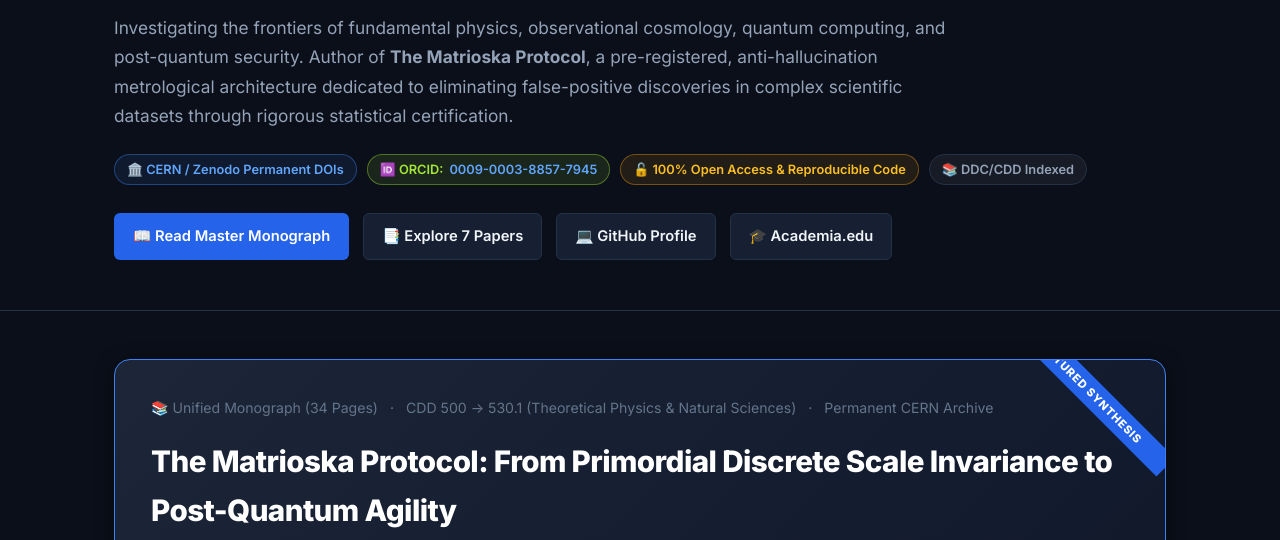
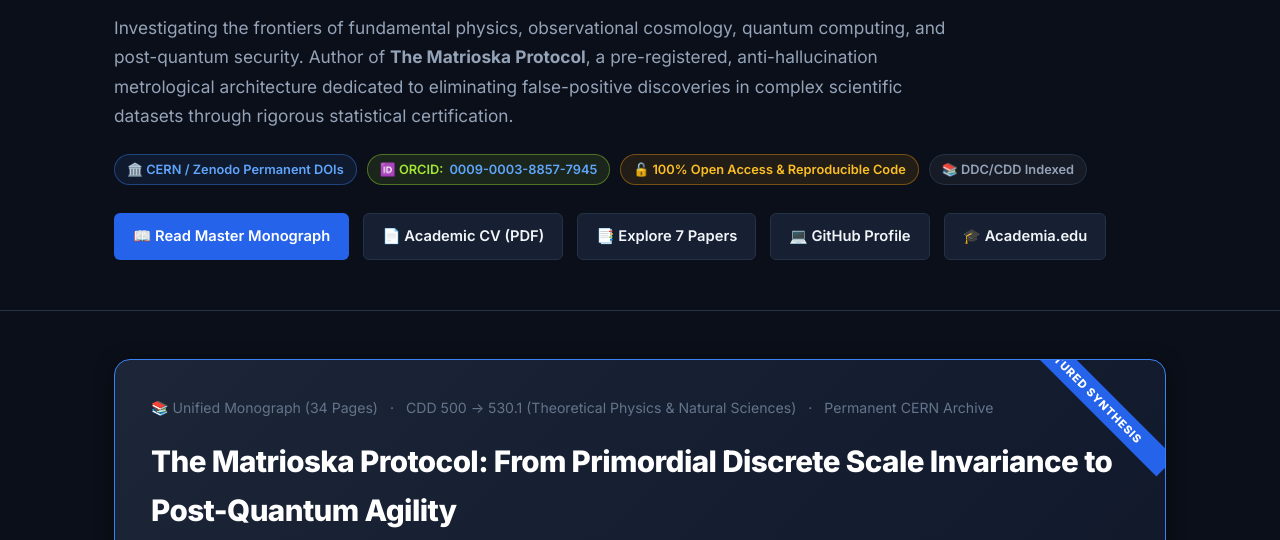
Before and after one commit to bruno-olivaes/bruno-olivaes.github.io, a plain HTML site: page index.html in a window 1280 px wide. Shown: the part 233-773 px from the top of the page. Drawn offline with Linux system fonts and the light colour scheme.

Commit message:
feat: add compiled Academic CV (PDF) and download button in hero section

```diff
--- a/index.html
+++ b/index.html
@@ -61,6 +61,7 @@
 
           <div class="hero-actions">
             <a href="#monograph" class="btn btn-primary">📖 Read Master Monograph</a>
+            <a href="assets/cv_bruno_olivaes.pdf" class="btn btn-outline" target="_blank">📄 Academic CV (PDF)</a>
             <a href="#publications" class="btn btn-outline">📑 Explore 7 Papers</a>
             <a href="https://github.com/bruno-olivaes" target="_blank" rel="noopener" class="btn btn-outline">💻 GitHub Profile</a>
             <a href="https://independent.academia.edu/BrunoOlivaes" target="_blank" rel="noopener" class="btn btn-outline">🎓 Academia.edu</a>
```
Also changed, not shown: style.css (line endings or trailing spaces), 8 other files.
